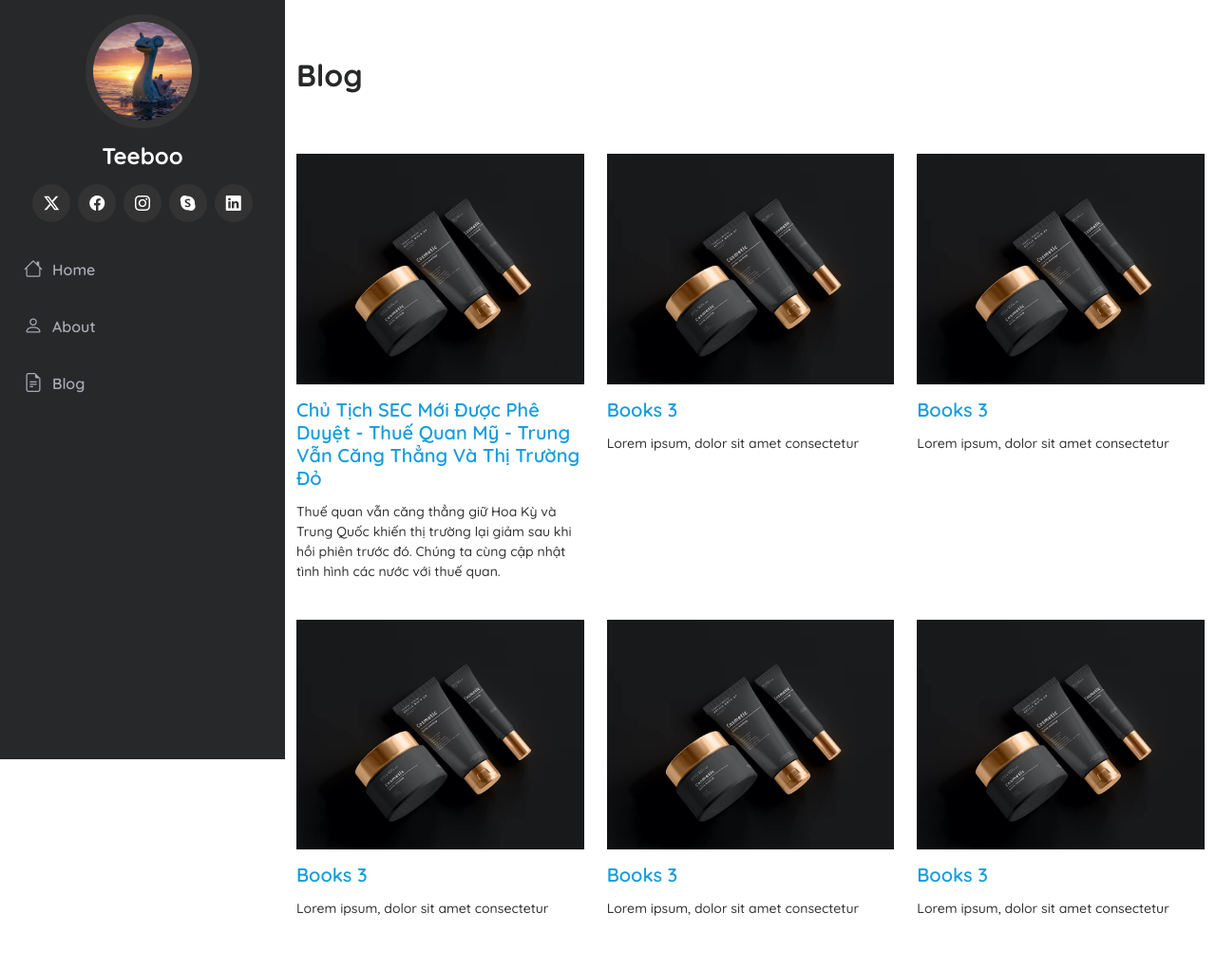
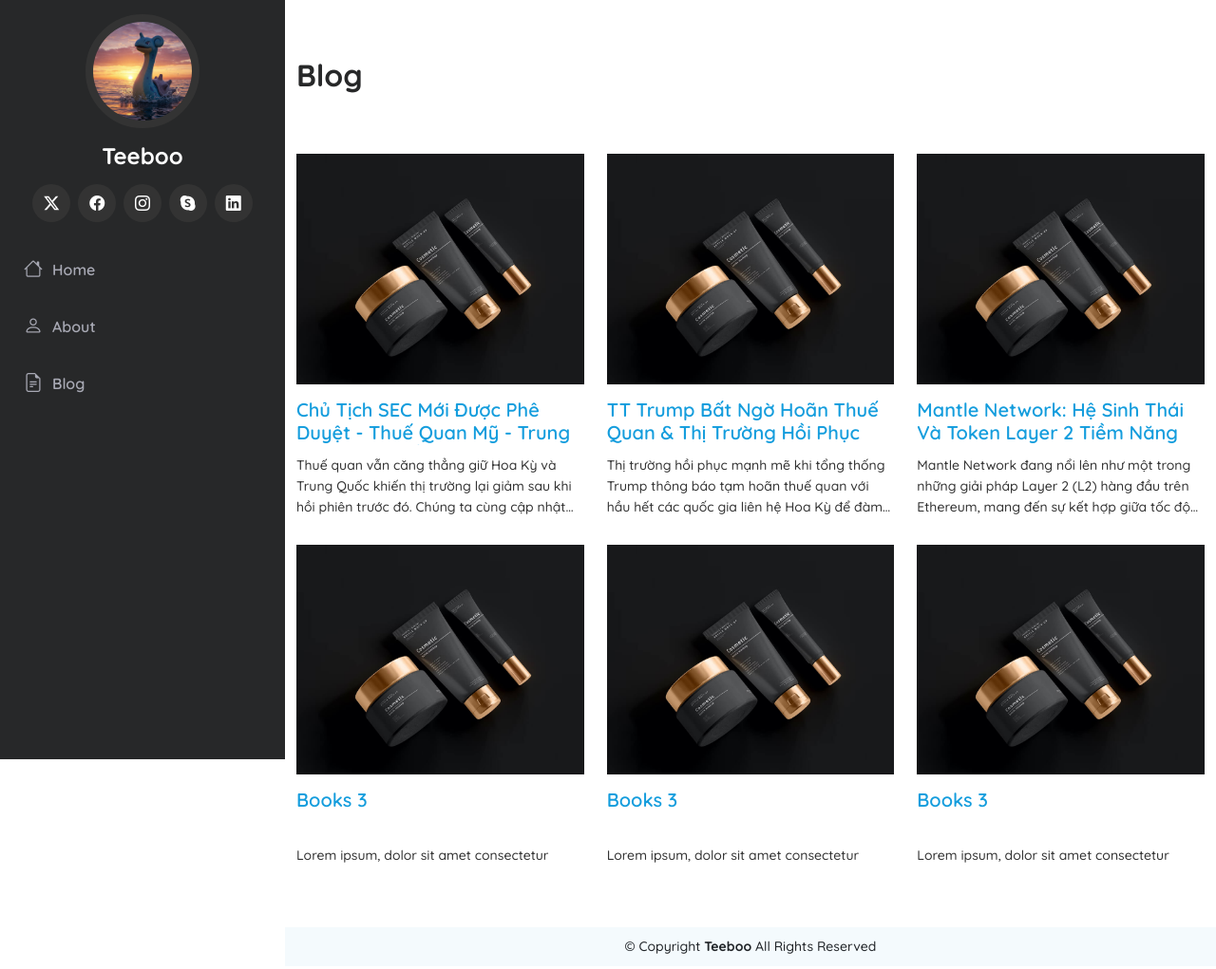
Before and after one commit to tieubochet/teeboo, a plain HTML site: page index.html in a window 1280 px wide. Shown: the top 1021 px of the page at 95% size. Drawn offline with Linux system fonts and the light colour scheme.

Commit message:
change style.css

```diff
--- a/css/style.css
+++ b/css/style.css
@@ -183,3 +183,19 @@ section, .section {
     position: relative;
 }
 .footer p{margin: 0;}
+.blog .blog-content .blog-info p{
+    -webkit-line-clamp: 3;
+    -webkit-box-orient: vertical;
+    overflow: hidden;
+    text-overflow: ellipsis;
+    display: -webkit-box;
+    margin-bottom: 5px;
+    line-height: 22px;
+}
+.blog .blog-content .blog-info h4{
+    overflow: hidden;
+    text-overflow: ellipsis;
+    display: -webkit-box;
+    margin-bottom: 10px;
+    height: 54px;
+}
--- a/index.html
+++ b/index.html
@@ -64,8 +64,8 @@
                         <img src="media/branding-1.jpg" class="img-fluid" alt="">
                       </div>
                       <div class="blog-info">
-                        <h4>Books 3</h4>
-                        <p>Lorem ipsum, dolor sit amet consectetur</p>
+                        <h4>TT Trump Bất Ngờ Hoãn Thuế Quan & Thị Trường Hồi Phục Mạnh- Chỉ Trung Quốc Bị Áp Thuế</h4>
+                        <p>Thị trường hồi phục mạnh mẽ khi tổng thống Trump thông báo tạm hoãn thuế quan với hầu hết các quốc gia liên hệ Hoa Kỳ để đàm phán. Tuy nhiên, Trung Quốc vẫn giữ thuế quan cao và tiếp tục leo thang.</p>
                       </div>
                     </div>
                   </a>
@@ -77,8 +77,8 @@
                         <img src="media/branding-1.jpg" class="img-fluid" alt="">
                       </div>
                       <div class="blog-info">
-                        <h4>Books 3</h4>
-                        <p>Lorem ipsum, dolor sit amet consectetur</p>
+                        <h4>Mantle Network: Hệ Sinh Thái Và Token Layer 2 Tiềm Năng Trên Ethereum</h4>
+                        <p>Mantle Network đang nổi lên như một trong những giải pháp Layer 2 (L2) hàng đầu trên Ethereum, mang đến sự kết hợp giữa tốc độ giao dịch cao, chi phí thấp. Với token quản trị $MNT, Mantle không chỉ là một nền tảng công nghệ mà còn là cơ hội đầu tư đáng cân nhắc. Trong bài viết này, chúng ta sẽ khám phá Mantle Network là gì, cách nhà đầu tư có thể kiếm lợi nhuận từ việc nắm giữ $MNT, tối ưu hóa khoản đầu tư, cũng như điểm qua những sự kiện nổi bật như Mantle Reward Station và Methamorphosis – hai sự kiện quan trọng của hệ sinh thái này.</p>
                       </div>
                     </div>
                   </a>
```
